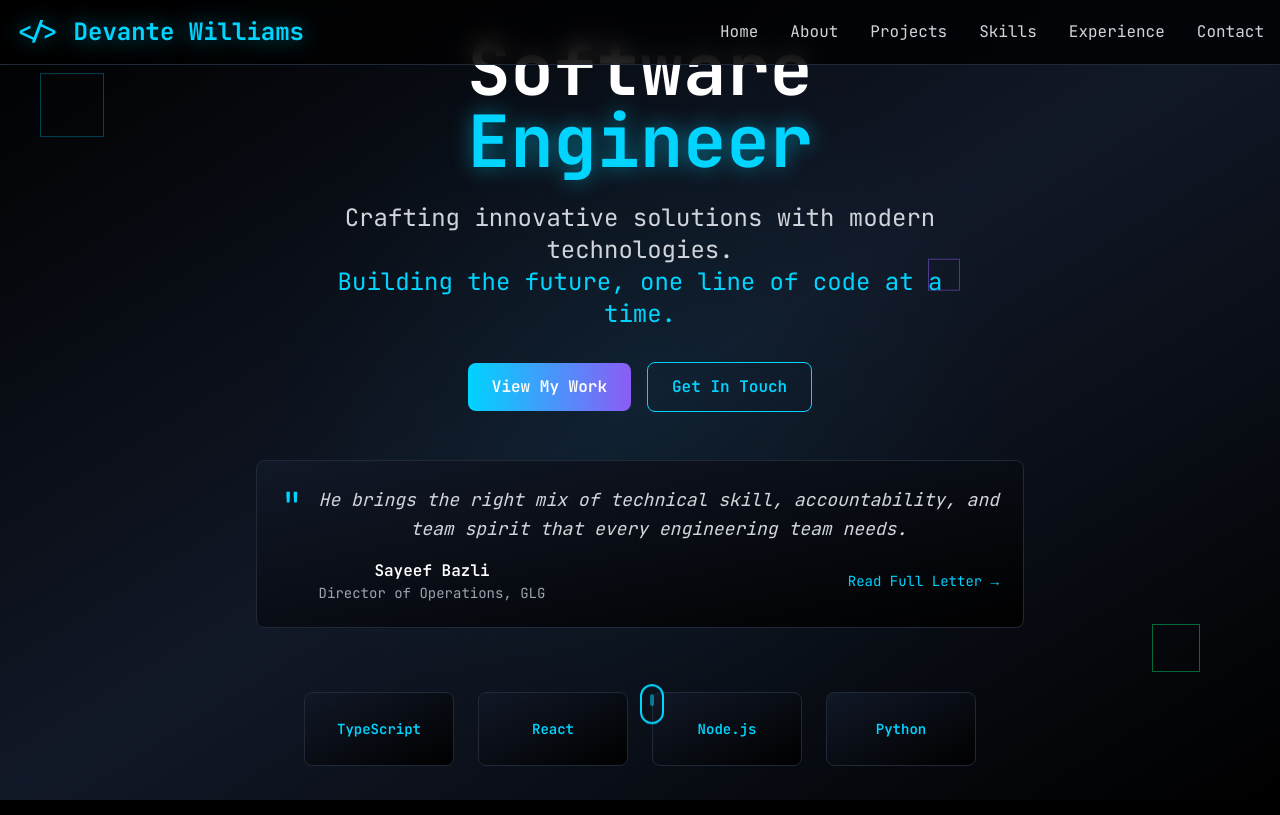
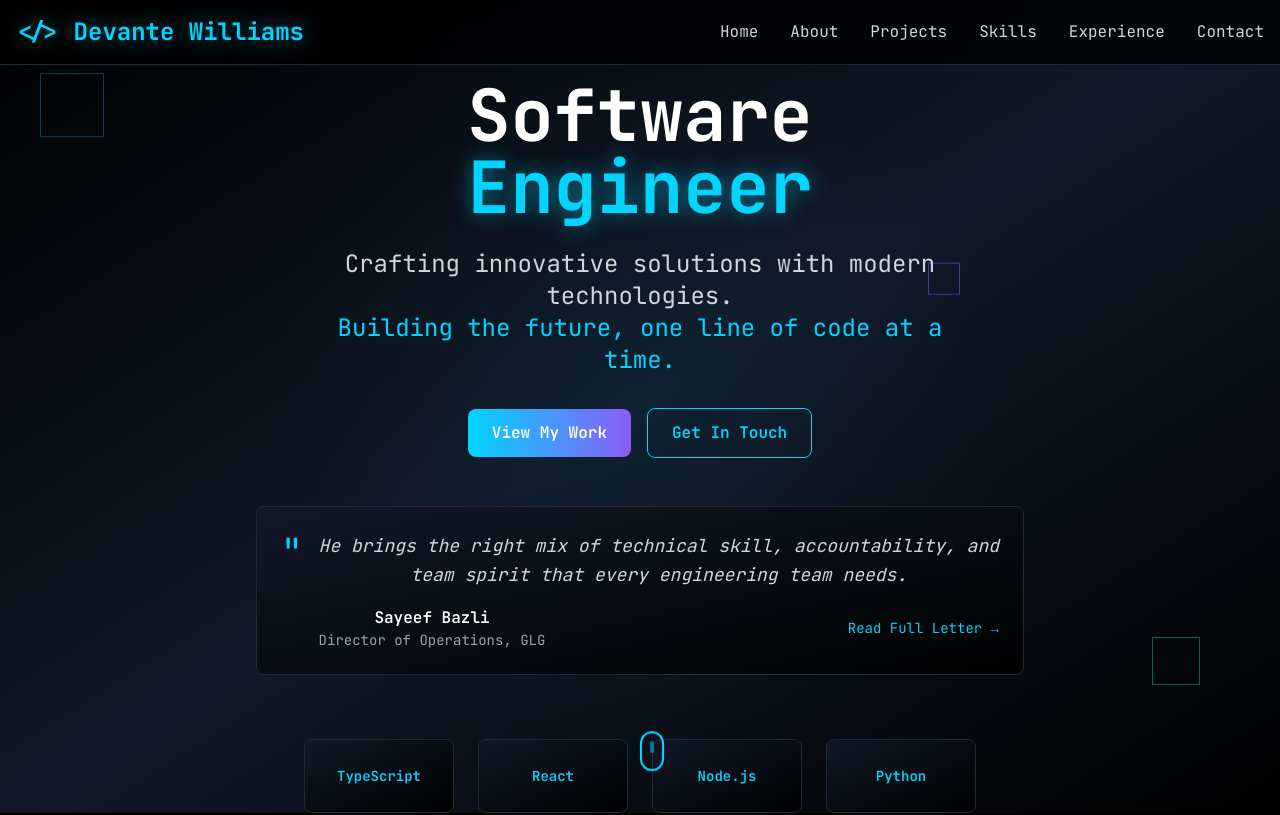
Before and after one commit to Devante05/engineer-portfolio, a React (Vite) app: page / in a window 1280 px wide. Shown: the top 815 px of the page. Built offline with nearby package versions, Linux system fonts and the light colour scheme.

Commit message:
update css

```diff
--- a/src/components/Hero.tsx
+++ b/src/components/Hero.tsx
@@ -8,7 +8,7 @@ export default function Hero() {
   }, [])
 
   return (
-    <section id="home" className="min-h-screen flex items-center justify-center relative overflow-hidden">
+    <section id="home" className="min-h-screen flex items-center justify-center relative overflow-hidden pt-16 md:pt-20">
       {/* Background effects */}
       <div className="absolute inset-0 bg-gradient-to-br from-black via-gray-900 to-black"></div>
       <div className="absolute inset-0 bg-[radial-gradient(circle_at_center,_var(--tw-gradient-stops))] from-crypto-accent/5 via-transparent to-transparent"></div>
```
